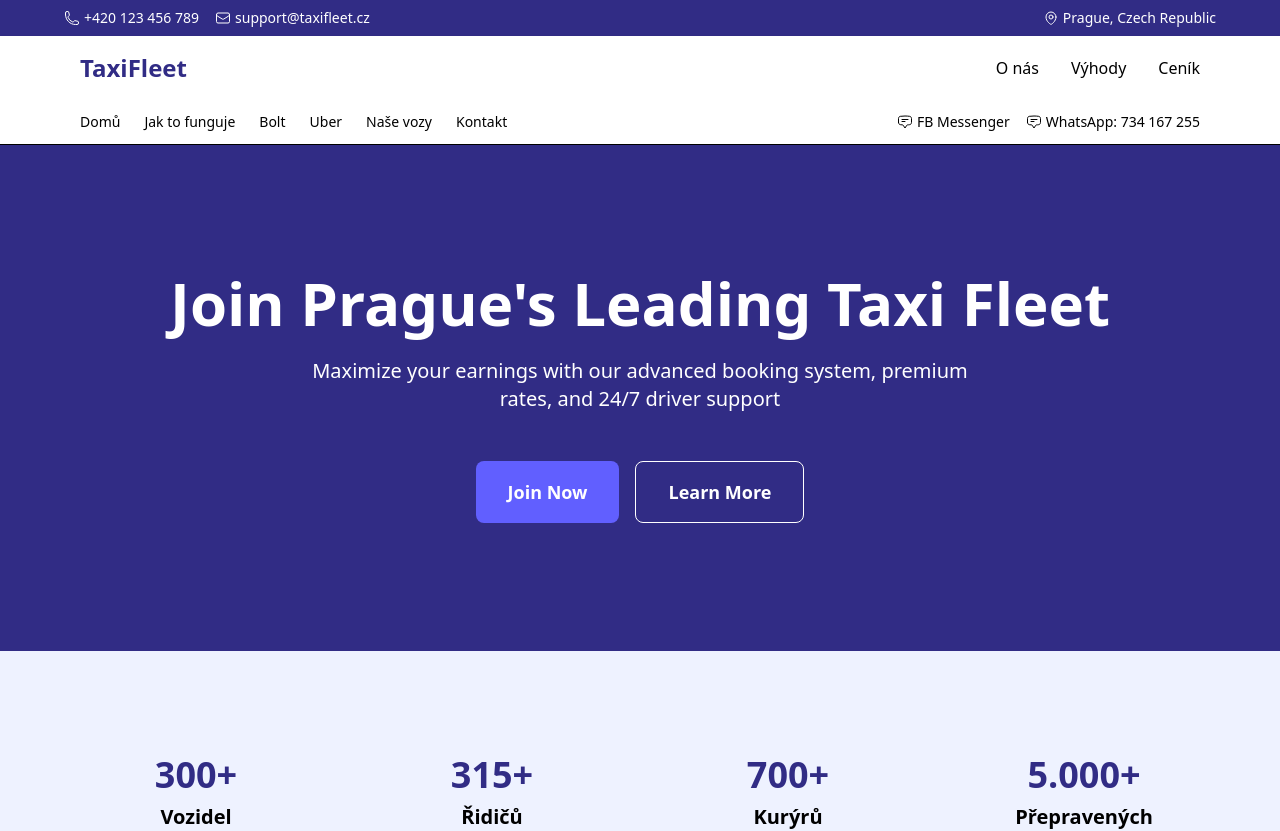
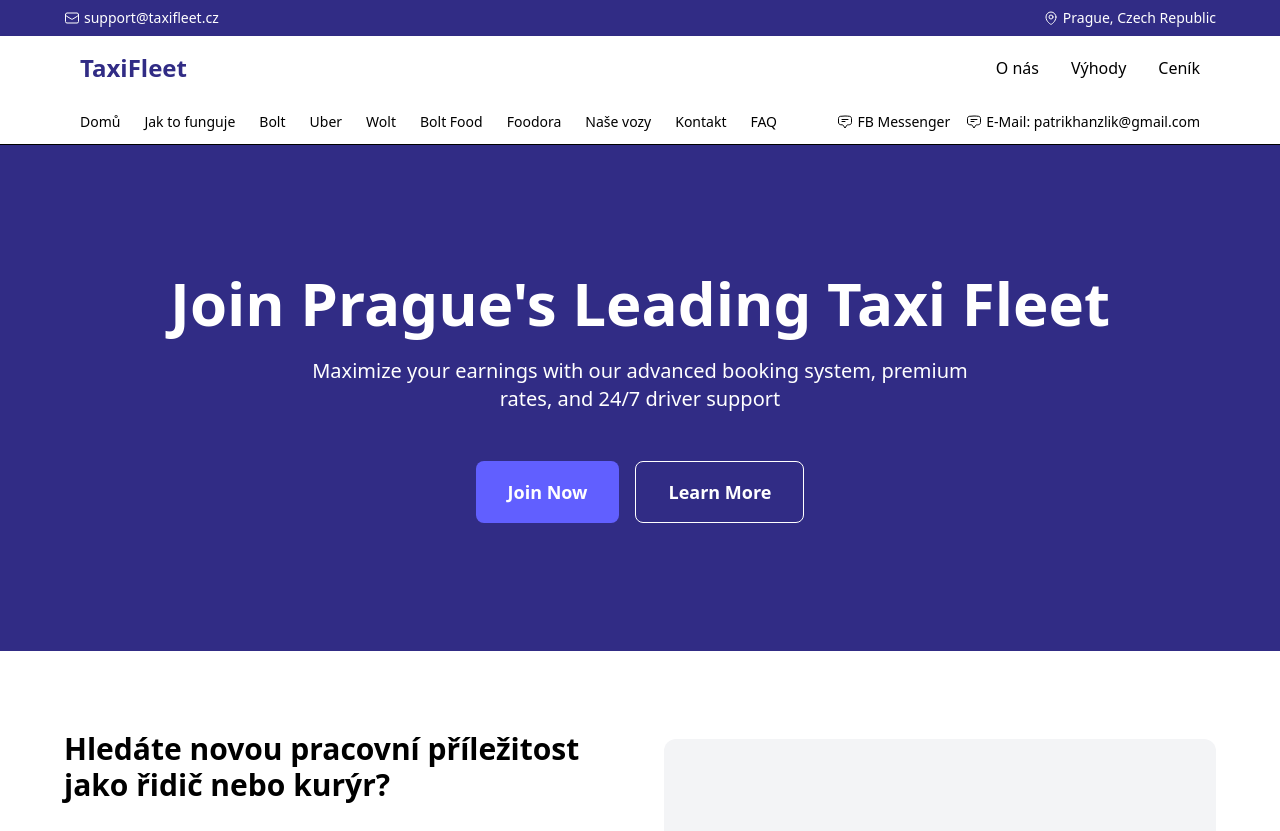
Before and after one commit to r1xvu0/fleet-app-hanzlik, a Next.js app: page / in a window 1280 px wide. Shown: the top 831 px of the page. Built offline with nearby package versions, Linux system fonts and the light colour scheme.

Commit message:
requested changes

```diff
--- a/src/app/contact/page.js
+++ b/src/app/contact/page.js
@@ -1,6 +1,14 @@
 // app/contact/page.js
-import { CheckIcon, BoltIcon, TruckIcon, UserIcon, DevicePhoneMobileIcon, PhoneIcon, EnvelopeIcon, MapPinIcon } from '@heroicons/react/24/outline';
-
+import {
+  CheckIcon,
+  BoltIcon,
+  TruckIcon,
+  UserIcon,
+  DevicePhoneMobileIcon,
+  PhoneIcon,
+  EnvelopeIcon,
+  MapPinIcon,
+} from "@heroicons/react/24/outline";
 
 export default function ContactPage() {
   return (
@@ -14,7 +22,7 @@ export default function ContactPage() {
       </section>
 
       {/* Contact Cards */}
-        <div className="max-w-6xl mx-auto grid md:grid-cols-3 gap-8 py-20 px-4">
+      {/* <div className="max-w-6xl mx-auto grid md:grid-cols-3 gap-8 py-20 px-4">
           {[
             {
               title: "Telefonická podpora",
@@ -41,10 +49,10 @@ export default function ContactPage() {
               <p className="text-gray-600">{item.text}</p>
             </a>
           ))}
-        </div>
+        </div> */}
 
       {/* Contact Form + Map */}
-        <div className="max-w-6xl mx-auto grid md:grid-cols-2 gap-12 px-4 pb-20">
+      <div className="max-w-6xl mx-auto grid md:grid-cols-2 gap-12 px-4 pb-20 mt-8">
         <div className="bg-white p-8 rounded-xl shadow-lg">
           <h2 className="text-2xl font-bold mb-6">Napište nám</h2>
           <form className="space-y-6">
@@ -58,7 +66,10 @@ export default function ContactPage() {
             </div>
             <div>
               <label className="block mb-2">Zpráva</label>
-                <textarea rows="4" className="w-full p-3 border rounded-lg"></textarea>
+              <textarea
+                rows="4"
+                className="w-full p-3 border rounded-lg"
+              ></textarea>
             </div>
             <button className="bg-indigo-600 text-white px-6 py-3 rounded-lg hover:bg-indigo-700">
               Odeslat zprávu
@@ -71,5 +82,5 @@ export default function ContactPage() {
         </div>
       </div>
     </>
-    )
+  );
 }
--- a/src/components/ContactSection.js
+++ b/src/components/ContactSection.js
@@ -1,11 +1,18 @@
 // components/ContactSection.jsx
-import { ChatBubbleBottomCenterTextIcon, EnvelopeIcon, MapPinIcon, GlobeAltIcon } from '@heroicons/react/24/outline';
+import {
+  ChatBubbleBottomCenterTextIcon,
+  EnvelopeIcon,
+  MapPinIcon,
+  GlobeAltIcon,
+} from "@heroicons/react/24/outline";
 
 export default function ContactSection() {
   return (
     <section className="bg-indigo-900 text-white p-20 px-4">
       <div className="max-w-6xl mx-auto">
-        <h2 className="text-3xl font-bold mb-12 text-center">Kontaktujte nás</h2>
+        <h2 className="text-3xl font-bold mb-12 text-center">
+          Kontaktujte nás
+        </h2>
 
         <div className="grid md:grid-cols-2 gap-12">
           {/* Left Column - Contact Methods */}
@@ -30,7 +37,7 @@ export default function ContactSection() {
                 </div>
               </div>
 
-              <div className="flex items-center">
+              {/* <div className="flex items-center">
                 <ChatBubbleBottomCenterTextIcon className="w-8 h-8 mr-4" />
                 <div>
                   <h3 className="font-semibold">Whatsapp</h3>
@@ -43,7 +50,7 @@ export default function ContactSection() {
                     734 167 255
                   </a>
                 </div>
-              </div>
+              </div> */}
 
               <div className="flex items-center">
                 <EnvelopeIcon className="w-8 h-8 mr-4" />
@@ -62,7 +69,9 @@ export default function ContactSection() {
                 <MapPinIcon className="w-8 h-8 mr-4" />
                 <div>
                   <h3 className="font-semibold">Kde nás najdete?</h3>
-                  <p className="text-indigo-100">Vlněna 5, Trnitá, 602 00 Brno</p>
+                  <p className="text-indigo-100">
+                    Vlněna 5, Trnitá, 602 00 Brno
+                  </p>
                 </div>
               </div>
             </div>
--- a/src/components/Layout.js
+++ b/src/components/Layout.js
@@ -1,5 +1,10 @@
-import Link from 'next/link';
-import { PhoneIcon, MapPinIcon, EnvelopeIcon, ChatBubbleBottomCenterTextIcon } from '@heroicons/react/24/outline';
+import Link from "next/link";
+import {
+  PhoneIcon,
+  MapPinIcon,
+  EnvelopeIcon,
+  ChatBubbleBottomCenterTextIcon,
+} from "@heroicons/react/24/outline";
 
 export default function Layout({ children }) {
   return (
@@ -8,10 +13,10 @@ export default function Layout({ children }) {
       <div className="bg-indigo-900 text-white py-2 px-4">
         <div className="max-w-6xl mx-auto flex justify-between items-center text-sm">
           <div className="flex items-center space-x-4">
-            <div className="flex items-center">
+            {/* <div className="flex items-center">
               <PhoneIcon className="w-4 h-4 mr-1" />
               <span>+420 123 456 789</span>
-            </div>
+            </div> */}
             <div className="flex items-center">
               <EnvelopeIcon className="w-4 h-4 mr-1" />
               <span>support@taxifleet.cz</span>
@@ -32,9 +37,15 @@ export default function Layout({ children }) {
               TaxiFleet
             </Link>
             <div className="hidden md:flex space-x-8">
-              <Link href="/about" className="hover:text-indigo-600">O nás</Link>
-              <Link href="/benefits" className="hover:text-indigo-600">Výhody</Link>
-              <Link href="/pricing" className="hover:text-indigo-600">Ceník</Link>
+              <Link href="/about" className="hover:text-indigo-600">
+                O nás
+              </Link>
+              <Link href="/benefits" className="hover:text-indigo-600">
+                Výhody
+              </Link>
+              <Link href="/pricing" className="hover:text-indigo-600">
+                Ceník
+              </Link>
             </div>
           </div>
         </div>
@@ -44,24 +55,58 @@ export default function Layout({ children }) {
       <div className="bg-white border-b">
         <div className="max-w-6xl mx-auto px-4 py-3 flex justify-between items-center text-sm">
           <div className="flex space-x-6">
-            <Link href="/" className="hover:text-indigo-600">Domů</Link>
-            <Link href="/how-it-works" className="hover:text-indigo-600">Jak to funguje</Link>
-            <Link href="/bolt" className="hover:text-indigo-600">Bolt</Link>
-            <Link href="/uber" className="hover:text-indigo-600">Uber</Link>
+            <Link href="/" className="hover:text-indigo-600">
+              Domů
+            </Link>
+            <Link href="/how-it-works" className="hover:text-indigo-600">
+              Jak to funguje
+            </Link>
+            <Link href="/bolt" className="hover:text-indigo-600">
+              Bolt
+            </Link>
+            <Link href="/uber" className="hover:text-indigo-600">
+              Uber
+            </Link>
+            <Link href="/uber" className="hover:text-indigo-600">
+              Wolt
+            </Link>
+            <Link href="/uber" className="hover:text-indigo-600">
+              Bolt Food
+            </Link>
+            <Link href="/uber" className="hover:text-indigo-600">
+              Foodora
+            </Link>
             {/* <a href="https://bolt.eu" target="_blank" rel="noopener noreferrer" className="hover:text-indigo-600">Bolt</a>
             <a href="https://uber.com" target="_blank" rel="noopener noreferrer" className="hover:text-indigo-600">Uber</a>
             <a href="https://liftago.com" target="_blank" rel="noopener noreferrer" className="hover:text-indigo-600">Liftago</a> */}
-            <Link href="/cars" className="hover:text-indigo-600">Naše vozy</Link>
-            <Link href="/contact" className="hover:text-indigo-600">Kontakt</Link>
+            <Link href="/cars" className="hover:text-indigo-600">
+              Naše vozy
+            </Link>
+            <Link href="/contact" className="hover:text-indigo-600">
+              Kontakt
+            </Link>
+            <Link href="/faq" className="hover:text-indigo-600">
+              FAQ
+            </Link>
           </div>
           <div className="flex items-center space-x-4">
-            <a href="https://m.me/your-page" target="_blank" rel="noopener noreferrer" className="hover:text-indigo-600 flex items-center">
+            <a
+              href="https://m.me/your-page"
+              target="_blank"
+              rel="noopener noreferrer"
+              className="hover:text-indigo-600 flex items-center"
+            >
               <ChatBubbleBottomCenterTextIcon className="w-4 h-4 mr-1" />
               FB Messenger
             </a>
-            <a href="https://wa.me/734167255" target="_blank" rel="noopener noreferrer" className="hover:text-indigo-600 flex items-center">
+            <a
+              href="https://wa.me/734167255"
+              target="_blank"
+              rel="noopener noreferrer"
+              className="hover:text-indigo-600 flex items-center"
+            >
               <ChatBubbleBottomCenterTextIcon className="w-4 h-4 mr-1" />
-              WhatsApp: 734 167 255
+              E-Mail: patrikhanzlik@gmail.com
             </a>
           </div>
         </div>
@@ -74,21 +119,43 @@ export default function Layout({ children }) {
         <div className="max-w-6xl mx-auto px-4 py-12 grid md:grid-cols-3 gap-8">
           <div>
             <h3 className="text-white text-xl font-bold mb-4">TaxiFleet</h3>
-            <p className="text-sm">Connecting professional drivers since 2025</p>
+            <p className="text-sm">
+              Connecting professional drivers since 2025
+            </p>
           </div>
           <div>
             <h4 className="text-white font-semibold mb-4">Quick Links</h4>
             <ul className="space-y-2 text-sm">
-              <li><Link href="/about" className="hover:text-white">About Us</Link></li>
-              <li><Link href="/drivers" className="hover:text-white">Driver Benefits</Link></li>
-              <li><Link href="/contact" className="hover:text-white">Contact Support</Link></li>
+              <li>
+                <Link href="/about" className="hover:text-white">
+                  About Us
+                </Link>
+              </li>
+              <li>
+                <Link href="/drivers" className="hover:text-white">
+                  Driver Benefits
+                </Link>
+              </li>
+              <li>
+                <Link href="/contact" className="hover:text-white">
+                  Contact Support
+                </Link>
+              </li>
             </ul>
           </div>
           <div>
             <h4 className="text-white font-semibold mb-4">Legal</h4>
             <ul className="space-y-2 text-sm">
-              <li><Link href="/privacy" className="hover:text-white">Privacy Policy</Link></li>
-              <li><Link href="/terms" className="hover:text-white">Terms of Service</Link></li>
+              <li>
+                <Link href="/privacy" className="hover:text-white">
+                  Privacy Policy
+                </Link>
+              </li>
+              <li>
+                <Link href="/terms" className="hover:text-white">
+                  Terms of Service
+                </Link>
+              </li>
             </ul>
           </div>
         </div>
```
Also changed, not shown: src/app/about/page.js (+15 -12 lines), src/app/benefits/page.js (+45 -24 lines), src/app/page.js (+39 -24 lines), 1 other file (tests, documents, lock files or other folders). Lines whose indentation alone changed are shown as unchanged.
